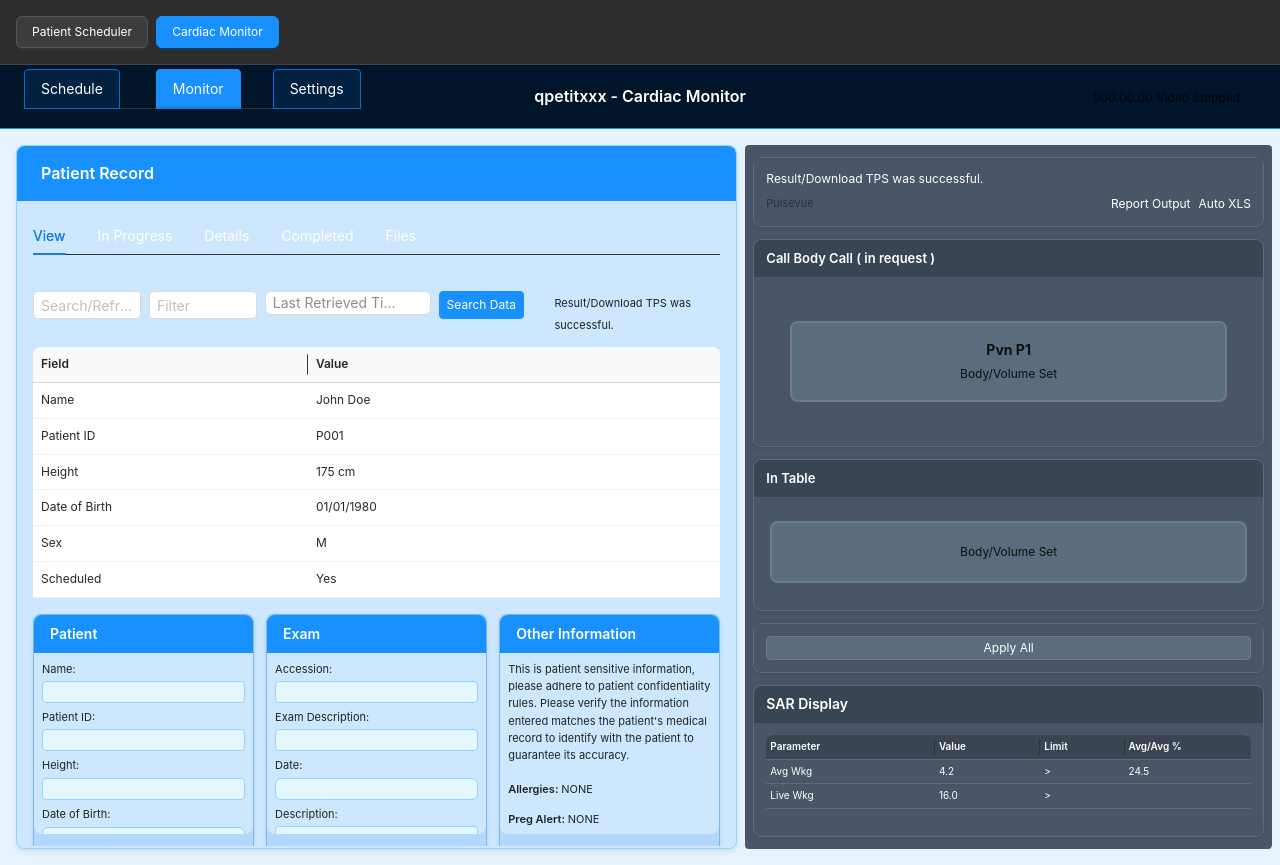
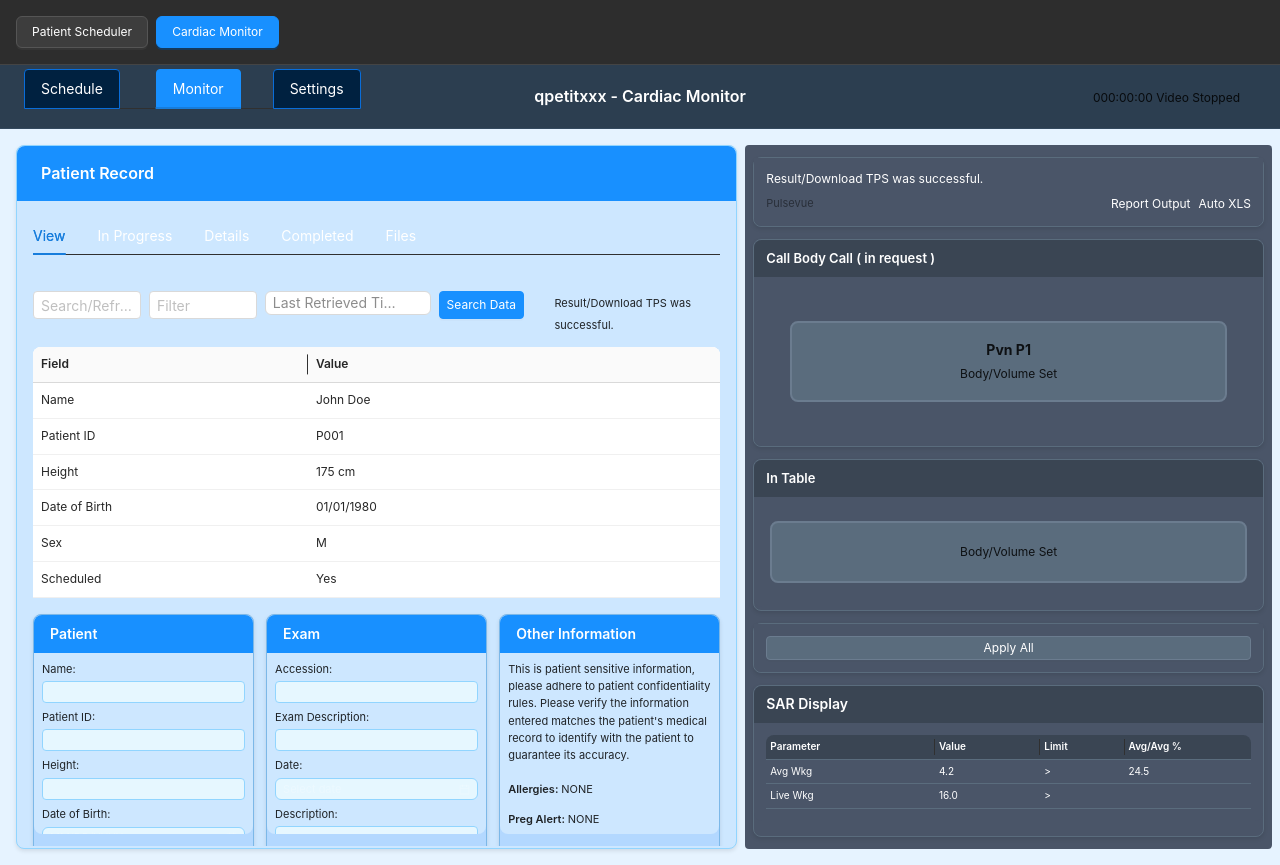
Before and after one commit to alexiskulash/fusion-antd, a React (Vite) app: page /monitor in a window 1280 px wide. Built offline with nearby package versions, Linux system fonts and the light colour scheme.

Commit message:
Update Monitor colors to match screenshot's muted slate-blue theme
cgen-a63d1e6b479d44e9ba49cb7c41282ee6

```diff
--- a/src/Monitor.css
+++ b/src/Monitor.css
@@ -1,15 +1,15 @@
-/* Monitor Page Styles - Blue Theme Throughout */
+/* Monitor Page Styles - Slate Blue Theme Throughout */
 
 .monitor-layout {
   min-height: 100vh;
-  background: #e6f3ff;
+  background: #f0f2f5;
 }
 
 .monitor-header {
-  background: #001529;
+  background: #2c3e50;
   padding: 0;
   height: 64px;
-  border-bottom: 1px solid #1890ff;
+  border-bottom: 1px solid #34495e;
 }
 
 .header-content {
```
